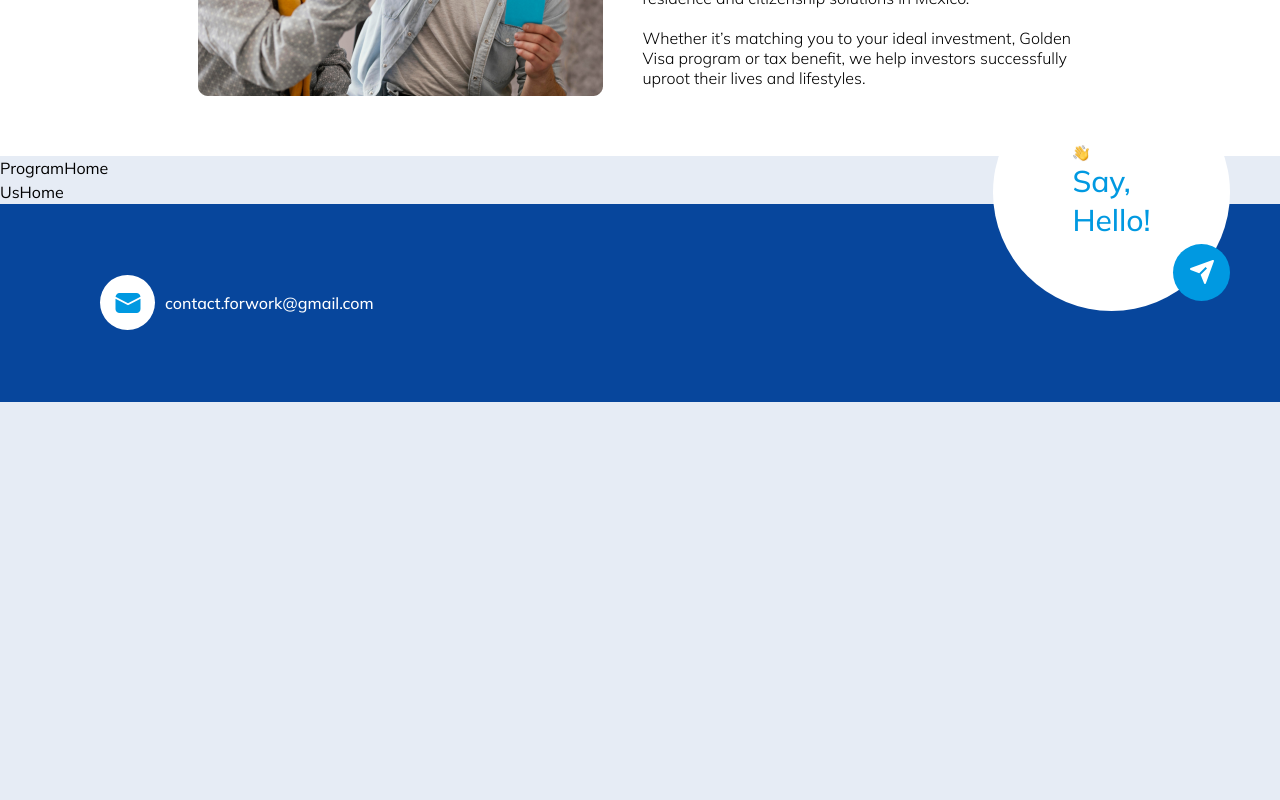
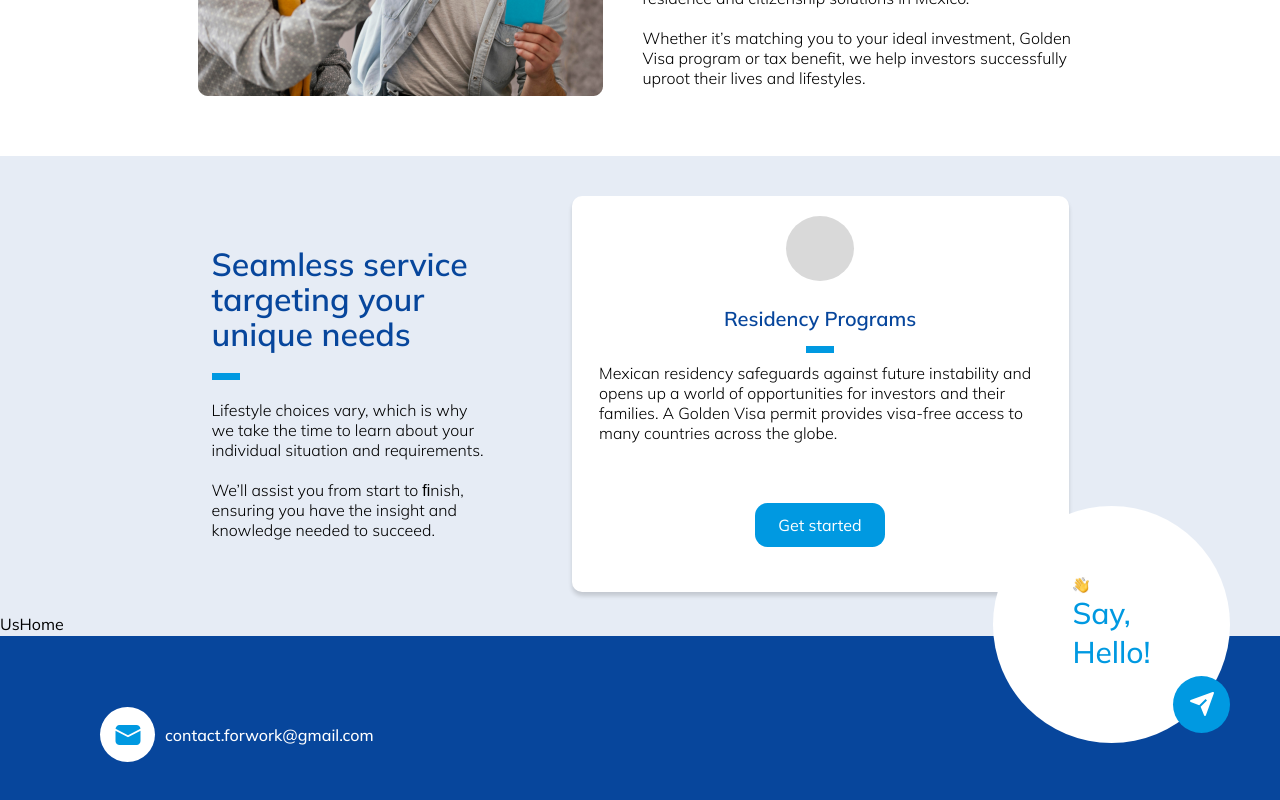
Before and after one commit to EnriqueChavez09/academlo_web, a Next.js app: page / in a window 1280 px wide. Shown: the part 1094-1894 px from the top of the page. Before the commit the page ends 1496 px from the top, so only its background shows below. Built offline with nearby package versions, Linux system fonts and the light colour scheme.

Commit message:
feat: maquetanto la seccion de program del home

```diff
--- /dev/null
+++ b/src/styles/containers/home/ProgramHome.scss
@@ -0,0 +1,66 @@
+.programHome {
+  display: flex;
+  padding-top: 40px;
+  padding-bottom: 20px;
+  &__text {
+    max-width: 280px;
+    margin: auto 40px auto auto !important;
+    p:nth-child(1) {
+      @extend .h2;
+      line-height: 35.2px;
+    }
+    div:nth-child(2) {
+      width: 28px;
+      height: 7px;
+      background-color: $tertiaryColor;
+      margin: 20px 0 !important;
+    }
+    p:nth-child(3) {
+      @extend .h4;
+      line-height: 20.08px;
+    }
+    p:nth-child(4) {
+      padding-top: 20px;
+      line-height: 20.08px;
+      @extend .h4;
+    }
+  }
+  &__residency {
+    margin: auto auto auto 40px !important;
+    width: 497px;
+    height: 396px;
+    border-radius: 10px;
+    background-color: $quaternaryColor;
+    box-shadow: 0px 4px 4px rgba(0, 0, 0, 0.15);
+    &__circle {
+      margin: 20px auto !important;
+      width: 68px;
+      height: 65px;
+      background-color: #d9d9d9;
+      border-radius: 50%;
+    }
+    &__button {
+      width: 130px;
+      height: 44px;
+    }
+    &__text {
+      max-width: 442px;
+      padding-bottom: 60px;
+      p:nth-child(1) {
+        @extend .h3;
+        line-height: 35.2px;
+        text-align: center;
+      }
+      div:nth-child(2) {
+        width: 28px;
+        height: 7px;
+        background-color: $tertiaryColor;
+        margin: 10px auto !important;
+      }
+      p:nth-child(3) {
+        @extend .h4;
+        line-height: 20.08px;
+      }
+    }
+  }
+}
--- a/src/styles/containers/home/index.scss
+++ b/src/styles/containers/home/index.scss
@@ -1 +1,2 @@
 @import 'WelcomeHome.scss';
+@import 'ProgramHome.scss';
--- a/src/ui/containers/home/ProgramHome.tsx
+++ b/src/ui/containers/home/ProgramHome.tsx
@@ -1,3 +1,43 @@
+import { ButtonCommon } from '@/ui/components/common'
+
 export const ProgramHome = () => {
-  return <div>ProgramHome</div>
+  const redirectApplication = () => {
+    window.location.href = '/application'
+  }
+  return (
+    <div className="programHome">
+      <div className="programHome__text">
+        <p>Seamless service targeting your unique needs</p>
+        <div></div>
+        <p>
+          Lifestyle choices vary, which is why we take the time to learn about
+          your individual situation and requirements.
+        </p>
+        <p>
+          We’ll assist you from start to ﬁnish, ensuring you have the insight
+          and knowledge needed to succeed.
+        </p>
+      </div>
+      <div className="programHome__residency">
+        <div className="programHome__residency__circle"></div>
+        <div className="programHome__residency__text">
+          <p>Residency Programs</p>
+          <div></div>
+          <p>
+            Mexican residency safeguards against future instability and opens up
+            a world of opportunities for investors and their families. A Golden
+            Visa permit provides visa-free access to many countries across the
+            globe.
+          </p>
+        </div>
+        <div className="programHome__residency__button">
+          <ButtonCommon
+            customClassName="buttonHome"
+            text="Get started"
+            buttonRunFunction={redirectApplication}
+          />
+        </div>
+      </div>
+    </div>
+  )
 }
```
